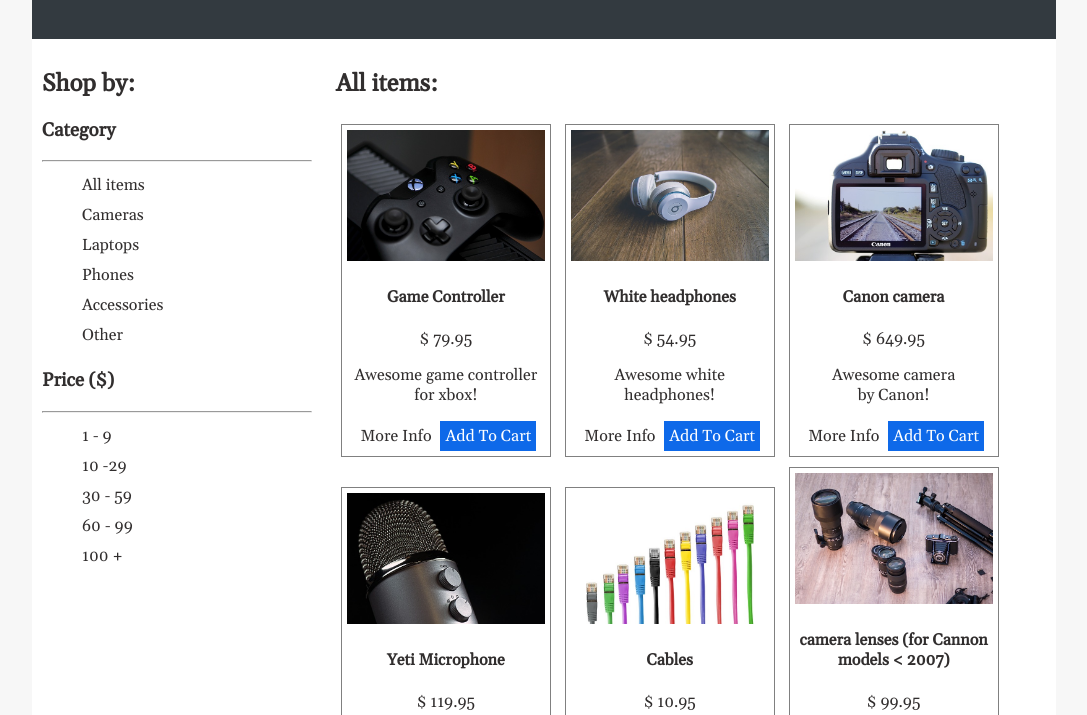
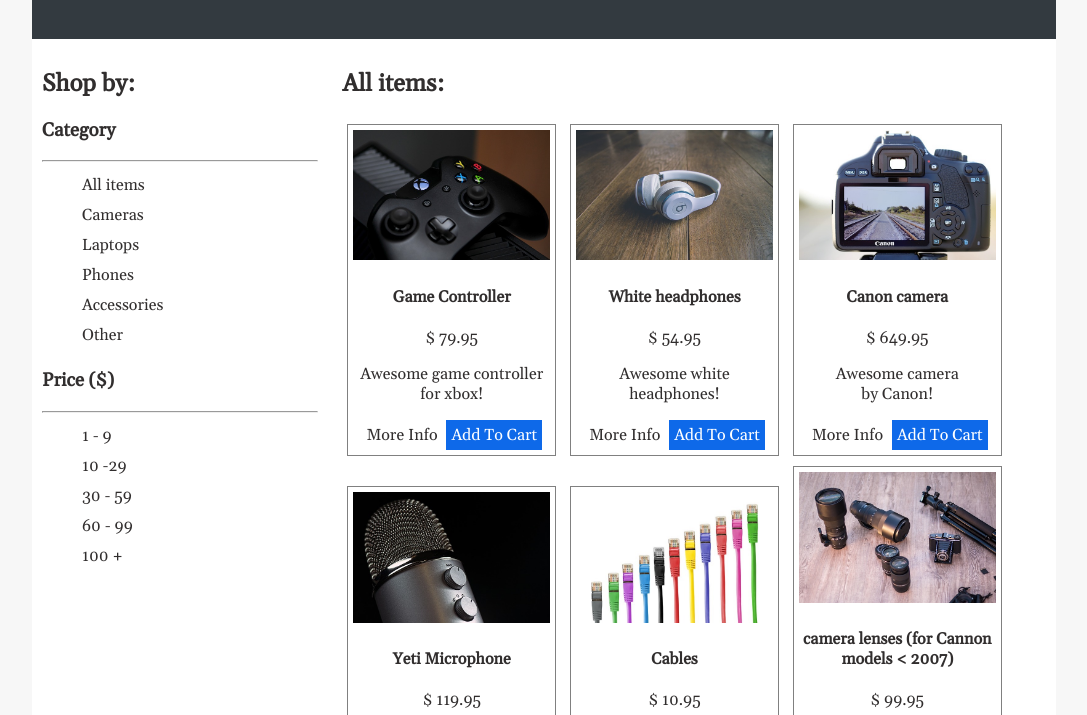
Before and after one commit to 410g/fsd_tutorial, a plain HTML site: page index.html in a window 1280 px wide. Shown: the part 85-800 px from the top of the page, without its empty margins (96-1183 px from the left). Drawn offline with nearby package versions, Linux system fonts and the light colour scheme.

Commit message:
adds some relavite values for sizes in styles.css rather then using absolute values in px

```diff
--- a/styles.css
+++ b/styles.css
@@ -55,14 +55,15 @@ header h1{
 }
 
 /*main und aside als inline-block, damit sie nebeneinander dargestellt werden*/
+
 main{
-    width: 680px;
+    width: 68%;
     display: inline-block;
     padding: 10px;
 }
 
 aside{
-    width: 270px;
+    width: 27%;
     display: inline-block;
     vertical-align: top;
     padding: 10px;
@@ -71,7 +72,7 @@ aside{
 .product {
     box-sizing: border-box; /* verwende die Breite und berücksichtige dabei border,margin und padding*/
     border: 1px solid grey;
-    width: 210px;
+    width: 30%;
     margin: 5px;
     padding: 5px;
     display: inline-block; /* stelle Produkte nebeneinander dar*/
@@ -151,7 +152,6 @@ caption{
     font-style: italic;
     font-weight: bold;
     border-bottom: 1px solid;
-    spacing: 10px;
 }
 
 th, td{
```
